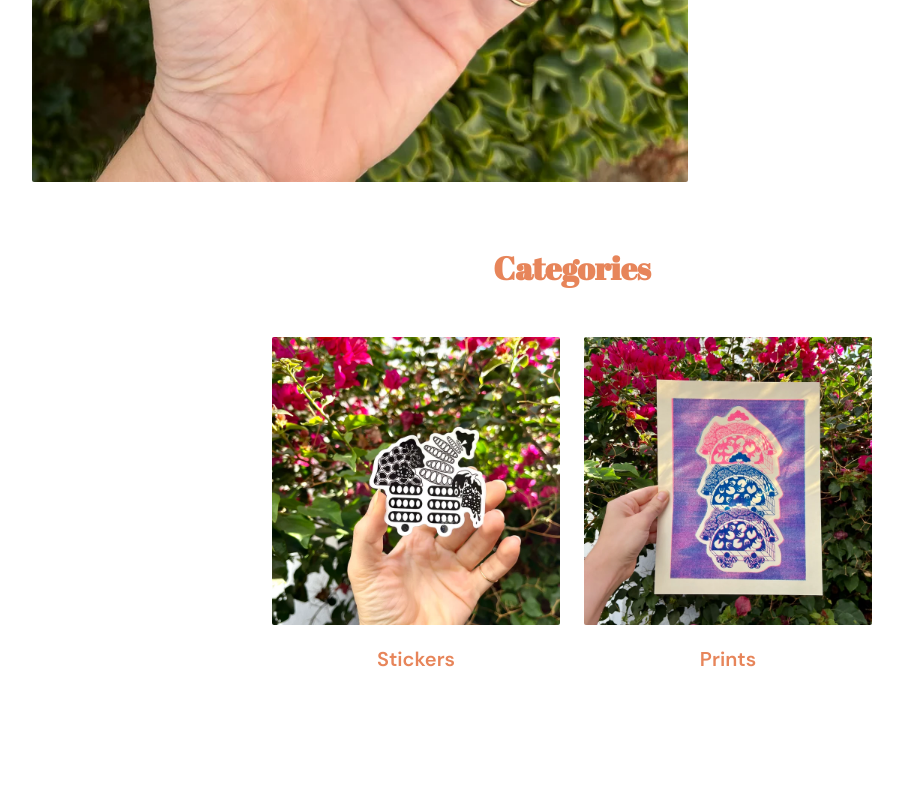
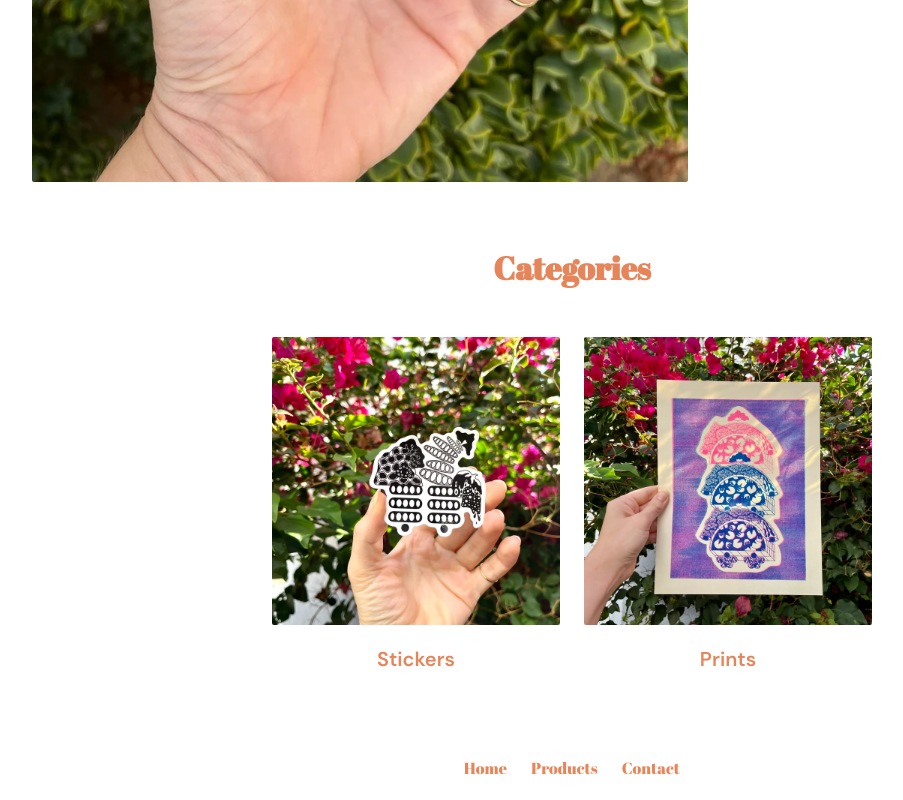
Before and after one commit to arivreduce/chrustyco, a React (Vite) app in the folder frontend/: page / in a window 1280 px wide. Shown: the part 5630-6430 px from the top of the page, without its empty margins (68-971 px from the left). Before the commit the page ends 6302 px from the top, so only its background shows below. Built offline with nearby package versions, Linux system fonts and the light colour scheme.

Commit message:
finished the footer area of the page

```diff
--- a/frontend/assets/wrappers/FeaturedProducts.js
+++ b/frontend/assets/wrappers/FeaturedProducts.js
@@ -56,6 +56,7 @@ const Wrapper = styled.section`
   .category {
     font-family: var(--secondary-font);
     color: var(--textColor);
+    cursor: pointer;
   }
   .category img {
     /* max-width: 100%; */
--- /dev/null
+++ b/frontend/assets/wrappers/Footer.js
@@ -0,0 +1,21 @@
+import styled from 'styled-components';
+
+const Wrapper = styled.footer`
+  height: 8rem;
+  display: flex;
+  justify-content: center;
+  align-items: center;
+  gap: 1.5rem;
+  font-family: var(--main-font);
+  padding-top: 4rem;
+  a {
+    text-decoration: none;
+    color: var(--textColor);
+  }
+  a:hover {
+    color: var(--link-hover-color);
+    text-decoration: underline;
+  }
+`;
+
+export default Wrapper;
--- /dev/null
+++ b/frontend/src/components/Footer.jsx
@@ -0,0 +1,18 @@
+import Wrapper from '../../assets/wrappers/Footer';
+import { footerLinks } from '../data';
+
+const Footer = () => {
+  return (
+    <Wrapper>
+      {footerLinks.map((pageLink) => {
+        const { name, link, id } = pageLink;
+        return (
+          <a href={link} key={id}>
+            {name}
+          </a>
+        );
+      })}
+    </Wrapper>
+  );
+};
+export default Footer;
--- a/frontend/src/data.js
+++ b/frontend/src/data.js
@@ -46,3 +46,21 @@ export const categories = [
     id: nanoid(),
   },
 ];
+
+export const footerLinks = [
+  {
+    name: 'Home',
+    link: '/',
+    id: nanoid(),
+  },
+  {
+    name: 'Products',
+    link: '/products',
+    id: nanoid(),
+  },
+  {
+    name: 'Contact',
+    link: '/contact',
+    id: nanoid(),
+  },
+];
--- a/frontend/src/pages/Home.jsx
+++ b/frontend/src/pages/Home.jsx
@@ -1,4 +1,5 @@
 import FeaturedProducts from '../components/FeaturedProducts';
+import Footer from '../components/Footer';
 import Hero from '../components/Hero';
 import Navbar from '../components/Navbar';
 import ShopnowHero from '../components/ShopnowHero';
@@ -10,6 +11,7 @@ const Home = () => {
       <Hero />
       <ShopnowHero />
       <FeaturedProducts />
+      <Footer />
     </div>
   );
 };
```
